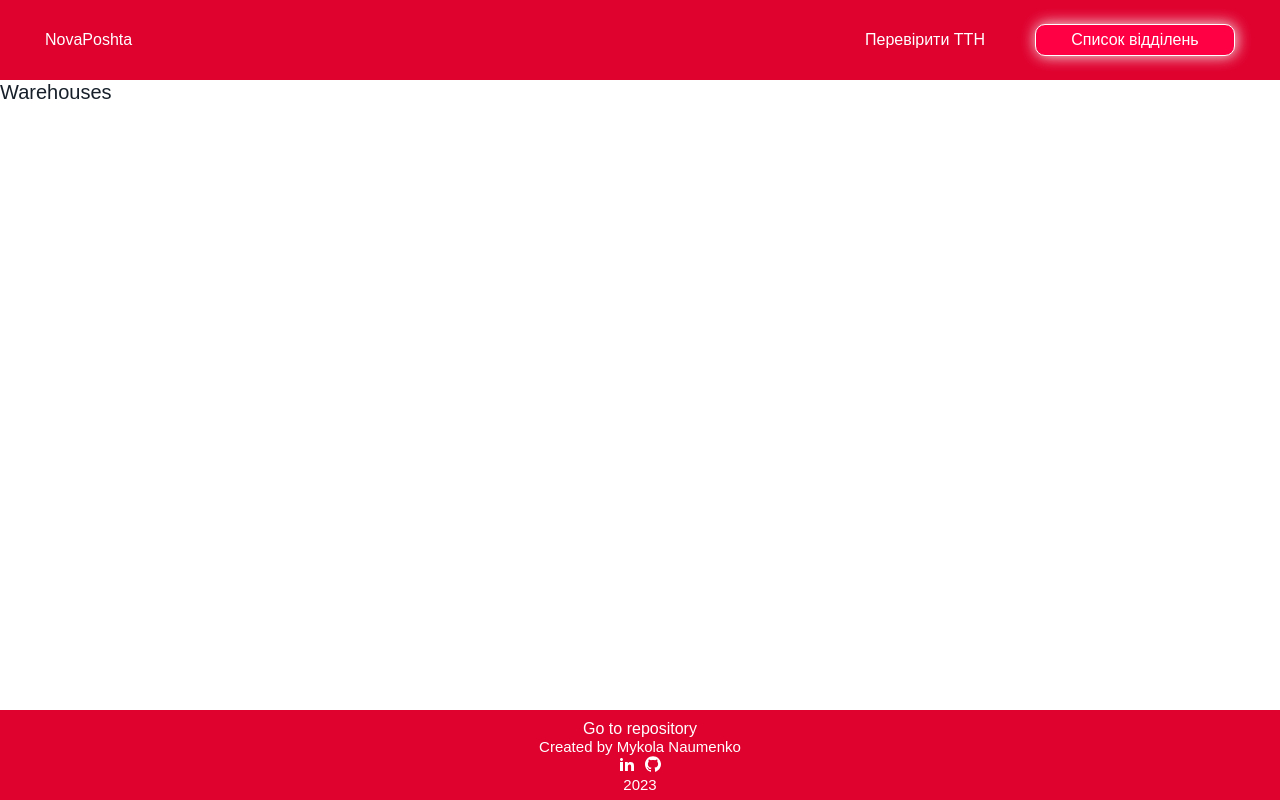
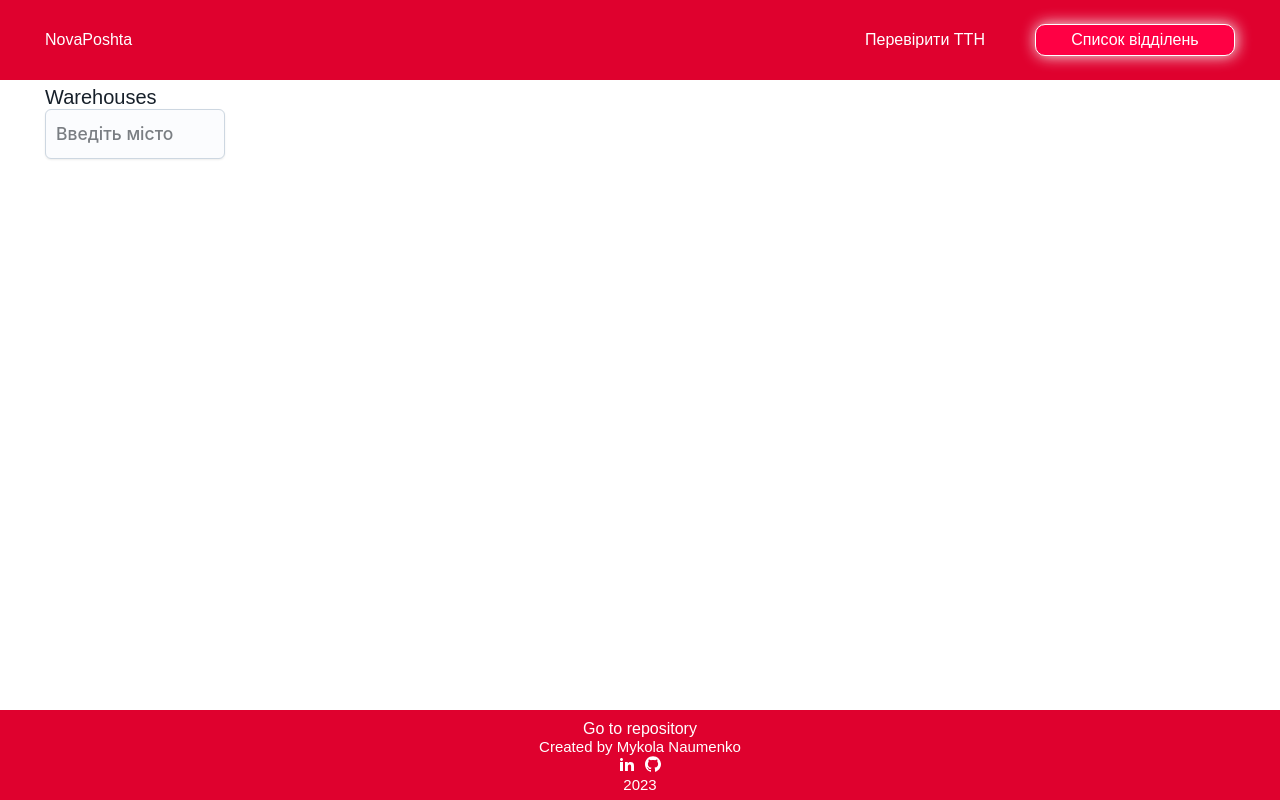
Before and after one commit to NNaumenko83/nova-poshta-test-task, a React (Vite) app: page /warehouses in a window 1280 px wide. Built offline with nearby package versions, Linux system fonts and the light colour scheme.

Commit message:
ADD: debaunced for request

```diff
--- a/package.json
+++ b/package.json
@@ -24,7 +24,8 @@
     "react-redux": "^8.1.2",
     "react-router-dom": "^6.14.2",
     "redux-persist": "^6.0.0",
-    "styled-components": "^6.0.5"
+    "styled-components": "^6.0.5",
+    "use-debounce": "^9.0.4"
   },
   "devDependencies": {
     "@types/react": "^18.2.15",
--- a/src/pages/Warehouses/Warehouses.tsx
+++ b/src/pages/Warehouses/Warehouses.tsx
@@ -1,3 +1,31 @@
+import { useState, useEffect } from "react";
+import { useDebouncedCallback } from "use-debounce";
+
+import FocusOutlineInput from "../../components/Input/Input";
+import { Main } from "../../components/Main/Main";
+
 export const Warehouses = () => {
-	return <h1>Warehouses</h1>;
+	const [value, setValue] = useState("");
+
+	const onChange: React.ChangeEventHandler<HTMLInputElement> = e => {
+		setValue(e.target.value);
+	};
+
+	const getWarehauses = () => {
+		console.log("getWarehauses");
+	};
+
+	const debouncedSendRequest = useDebouncedCallback(getWarehauses, 1000);
+
+	useEffect(() => {
+		debouncedSendRequest();
+		return () => debouncedSendRequest.cancel();
+	}, [value, debouncedSendRequest]);
+
+	return (
+		<Main>
+			<h1>Warehouses</h1>
+			<FocusOutlineInput value={value} onChange={onChange} placeholder="Введіть місто" />
+		</Main>
+	);
 };
```
Also changed, not shown: 1 other file (tests, documents, lock files or other folders).
